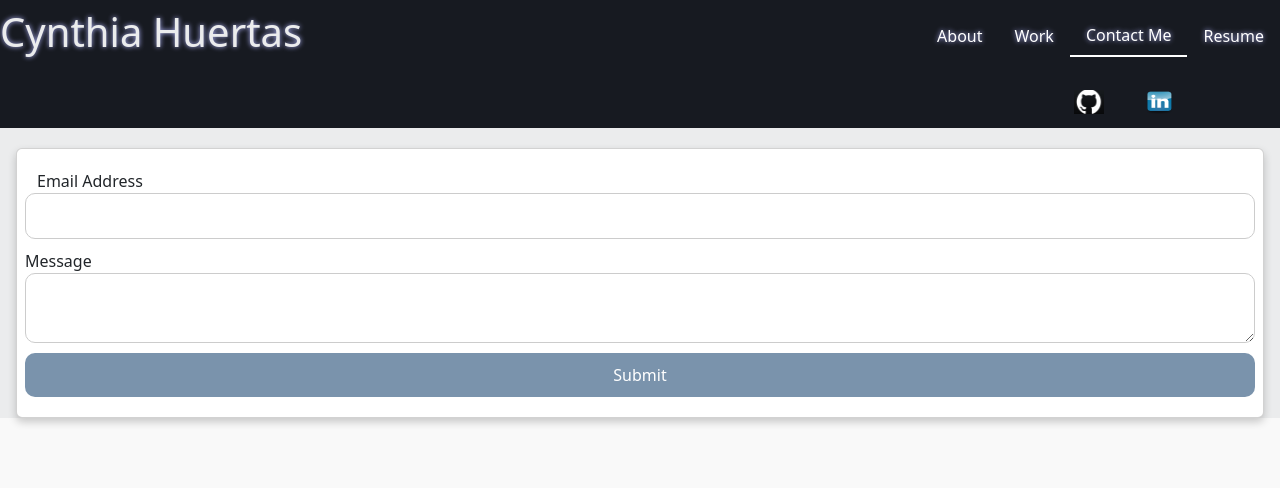
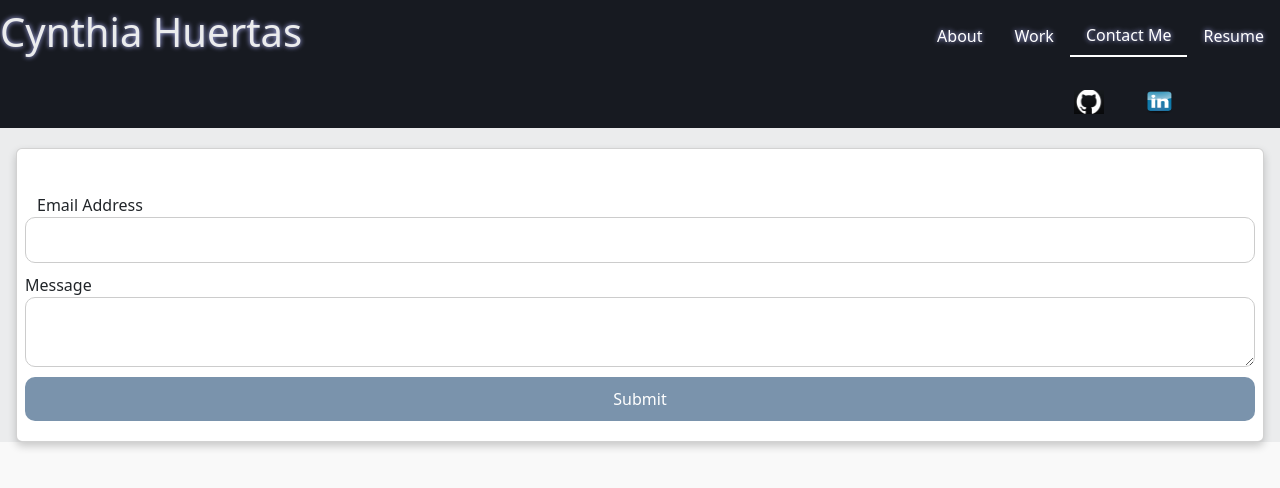
Before and after one commit to CyndiHue/HuertasCPortfolio, a React (Vite) app: page /Contact in a window 1280 px wide. Shown: the top 488 px of the page. Built offline with nearby package versions, Linux system fonts and the light colour scheme; a web font is replaced by a local one.

Commit message:
card sstyle added for contact.jsx

```diff
--- a/src/pages/Contact.jsx
+++ b/src/pages/Contact.jsx
@@ -9,7 +9,7 @@ export default function ContactForm() {
   return (
     <div className="card" style={{ marginTop: '20px' }}>
 
-      <form onSubmit={handleSubmit} className="row">
+      <form onSubmit={handleSubmit} className="row mt-4">
       <label htmlFor="email">
         Email Address
       </label>
```
